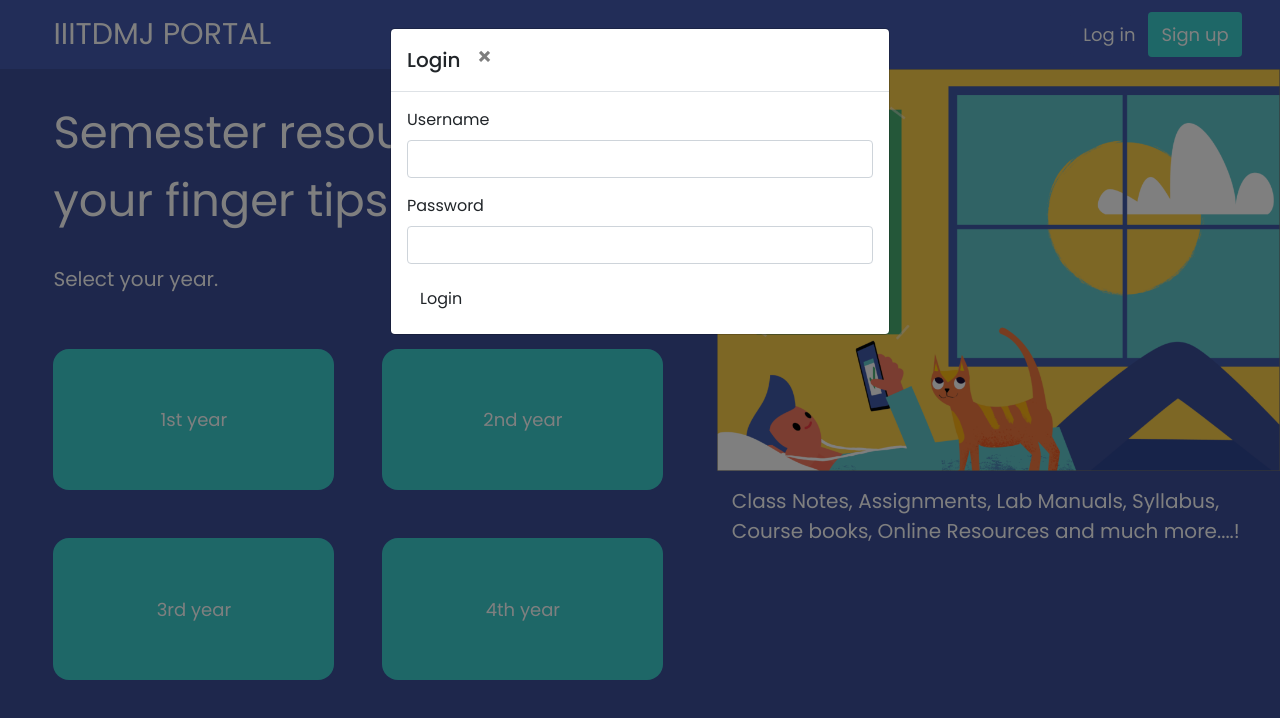
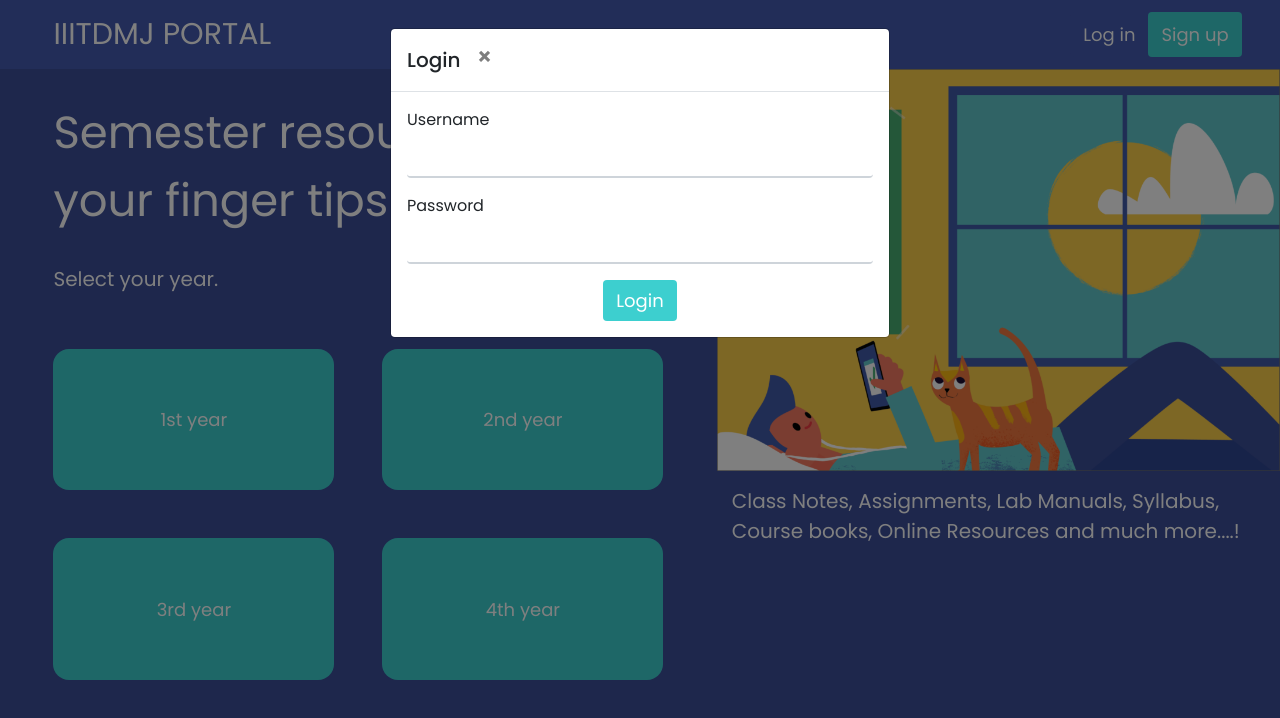
Before and after one commit to BitByte-TPC/resource_website, a React (Create React App) app in the folder frontend/: page /Home in a window 1280 px wide. Both pictures are taken after a click on the button "Log in". Shown: the top 718 px of the page. Built offline with nearby package versions, Linux system fonts and the light colour scheme.

Commit message:
forms updated

```diff
--- a/frontend/src/common/form.jsx
+++ b/frontend/src/common/form.jsx
@@ -48,7 +48,7 @@ class Form extends Component {
   };
 
   renderButton(label) {
-    return <button className="btn l1">{label}</button>;
+    return <center><button className="priButton">{label}</button></center>;
   }
 
   renderInput(name, label, type = "text") {
--- a/frontend/src/common/input.jsx
+++ b/frontend/src/common/input.jsx
@@ -4,8 +4,8 @@ const Input = ({ name, label, error, ...rest }) => {
   return (
     <div className="form-group">
       <label htmlFor={name}>{label}</label>
-      <input {...rest} name={name} id={name} className="form-control" />
-      {error && <div className="alert alert-danger">{error}</div>}
+      <input {...rest} name={name} id={name} className="form-control formInput" />
+      {error && <div className="error">{error}</div>}
     </div>
   );
 };
--- a/frontend/src/index.css
+++ b/frontend/src/index.css
@@ -92,6 +92,22 @@ code {
   padding: 20%  0px;
 }
 
+/*----- Forms -----*/
+.formInput{
+  border: 0;
+  outline: 0;
+  border-bottom: 2px solid #ced4da;
+}
+
+.formInput:focus{
+  box-shadow: none;
+}
+
+.error{
+  color:  #721c24;
+  margin:  6px 0px;
+}
+
 @media (max-width: 768px){
   .content{
     flex:  1;
```
